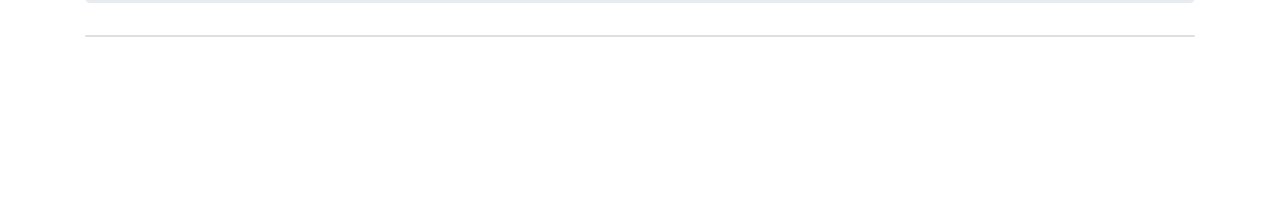
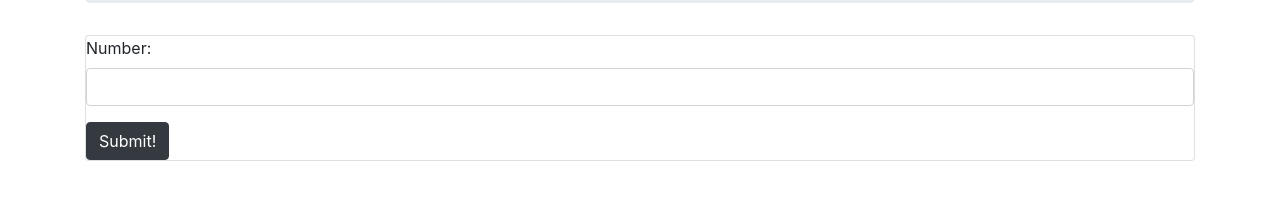
Before and after one commit to MichaelHWatkins/rogers-neighborhood, a plain HTML site: page index.html in a window 1280 px wide. Shown: the part 181-380 px from the top of the page. Drawn offline with Linux system fonts and the light colour scheme.

Commit message:
add a form to the html

```diff
--- a/index.html
+++ b/index.html
@@ -16,7 +16,13 @@
       <h1>Mr. Roger's Neighborhood</h1>
     </div>
     <div class="card">
-
+      <form id="numberInput">
+        <div class="form-group">
+          <label for="input">Number:</label>
+          <input id="input" class="form-control" type="text">
+        </div>
+        <button type="submit" class="btn btn-dark">Submit!</button>
+      </form>
       <div id="output">
       </div>
     </div>
```
